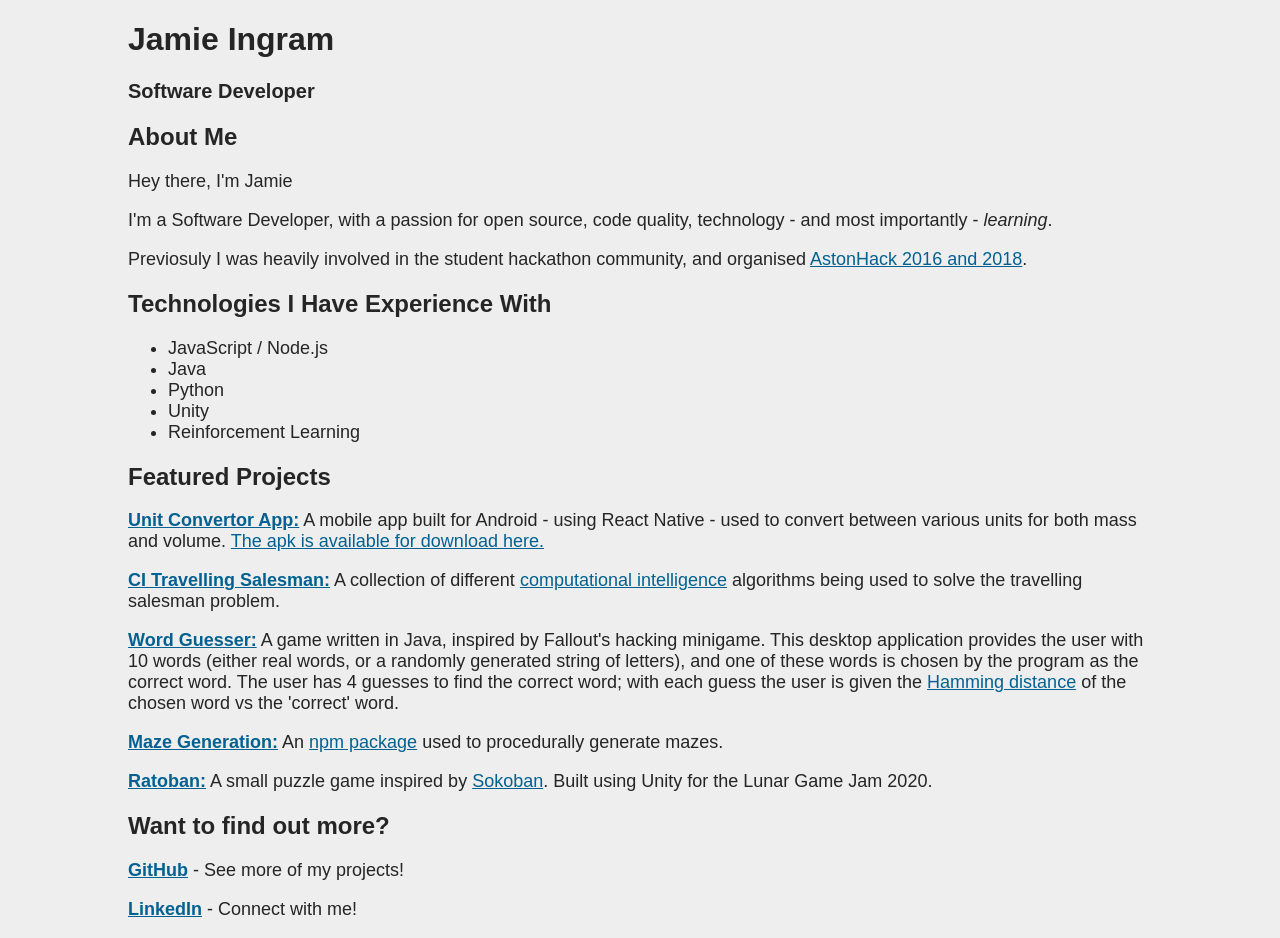
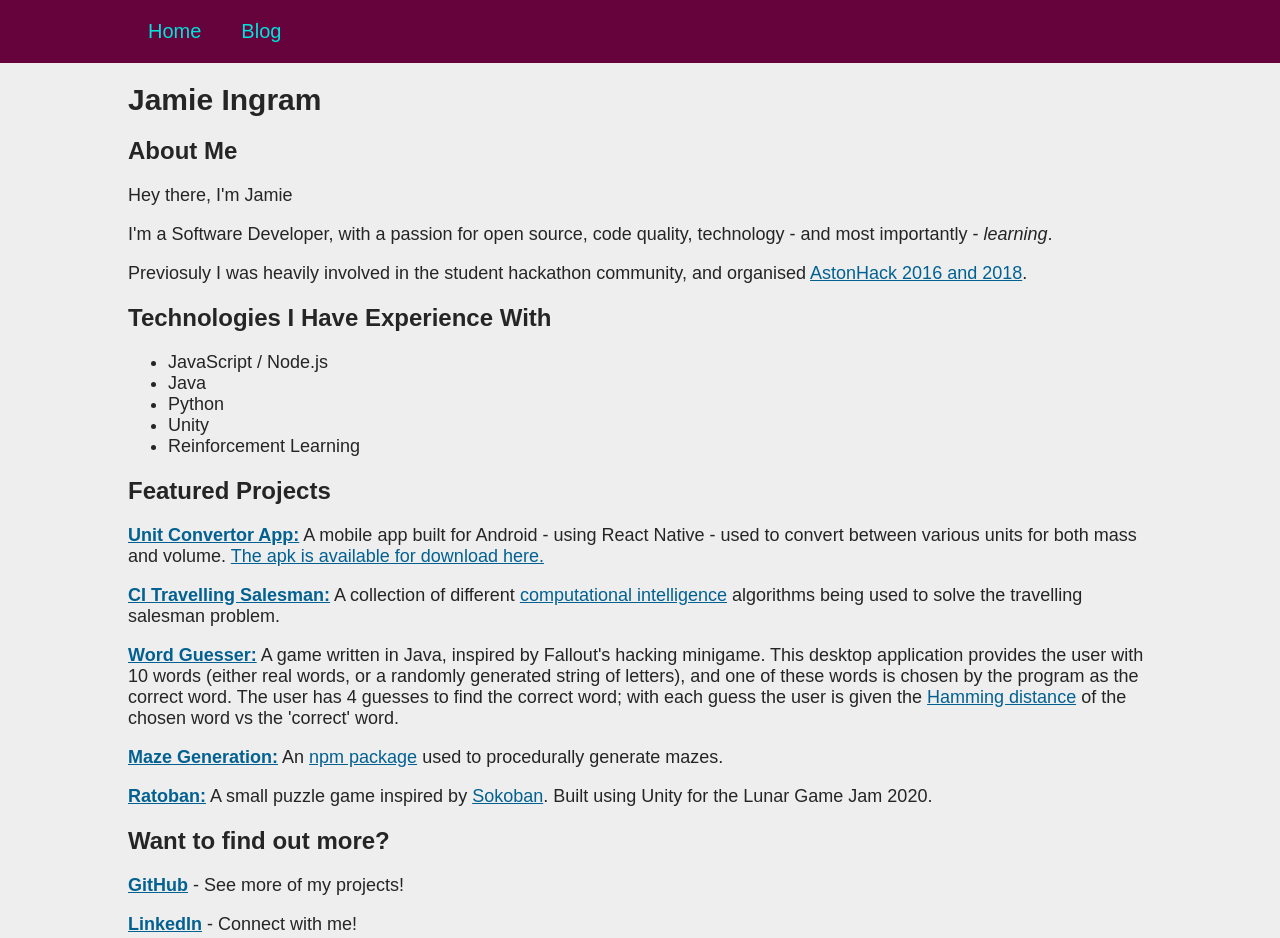
Before and after one commit to JRIngram/JRIngram.github.io, a website: page index.html in a window 1280 px wide. Drawn offline with Linux system fonts and the light colour scheme.

Commit message:
Add navbar

```diff
--- a/index.html
+++ b/index.html
@@ -7,11 +7,18 @@
     <link rel="stylesheet" type="text/css" href="styles/main.css"/>
   </head>
   <body>
-	<header>
-		<h1>Jamie Ingram</h1>
-		<p id="subtitle">Software Developer</p>
-	</header>
+	<nav>
+		<nav>
+			<div>
+				<a href="#home">Home</a>
+				<a href="#blog">Blog</a>
+			</div>
+		  </nav>
+	</nav>
 	<main>
+		<header>
+			<h1>Jamie Ingram</h1>
+		</header>
 		<section id="aboutMe">
 			<h2>About Me</h2>
 			<p>Hey there, I'm Jamie</p>
--- a/styles/main.css
+++ b/styles/main.css
@@ -4,10 +4,10 @@ body{
 	font-size: 100%;
 	color: #252525;
 	background-color: #EEE;
-	width: 80%;
 }
 
 main{
+	width: 80%;
 	margin: auto;
 }
 
@@ -16,9 +16,37 @@ header{
 	width: 100%;
 }
 
-#subtitle{
+/* nav bar */
+nav {
+	background-color: #66023C;
+	overflow: hidden;
+}
+
+nav > div {
+	width: 80%;
+	margin: auto;
+}
+
+nav a {
+	float: left;
+	display: block;
+	color: #00e2da;
+	padding: 20px;
+	text-decoration: none;
 	font-size: 20px;
-	font-weight: bold;
+}
+
+nav a:visited{
+	color: #00e2da;
+}
+
+nav a:hover{
+	color: #0c9793;
+}
+
+/* text */
+h1{
+	font-size: 30px;
 }
 
 section > p{
```
